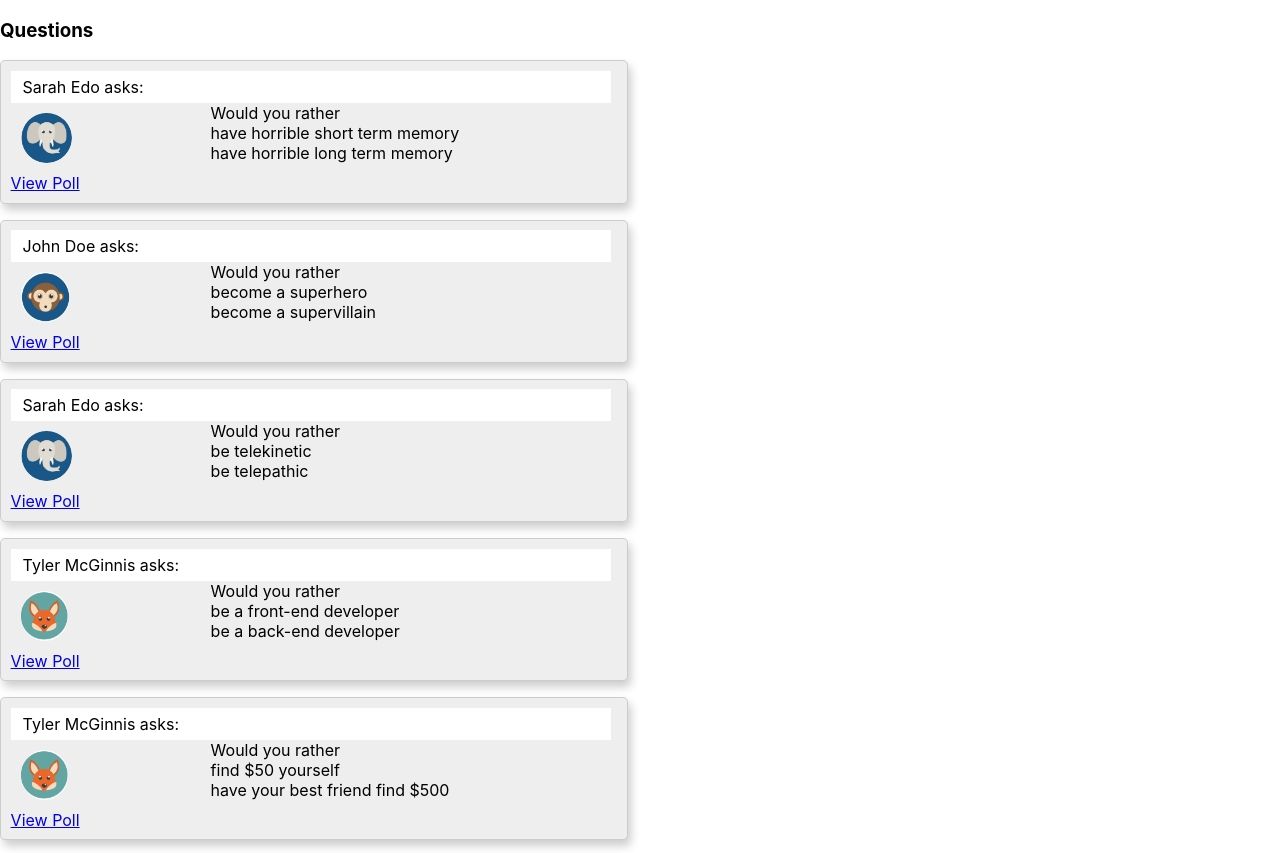
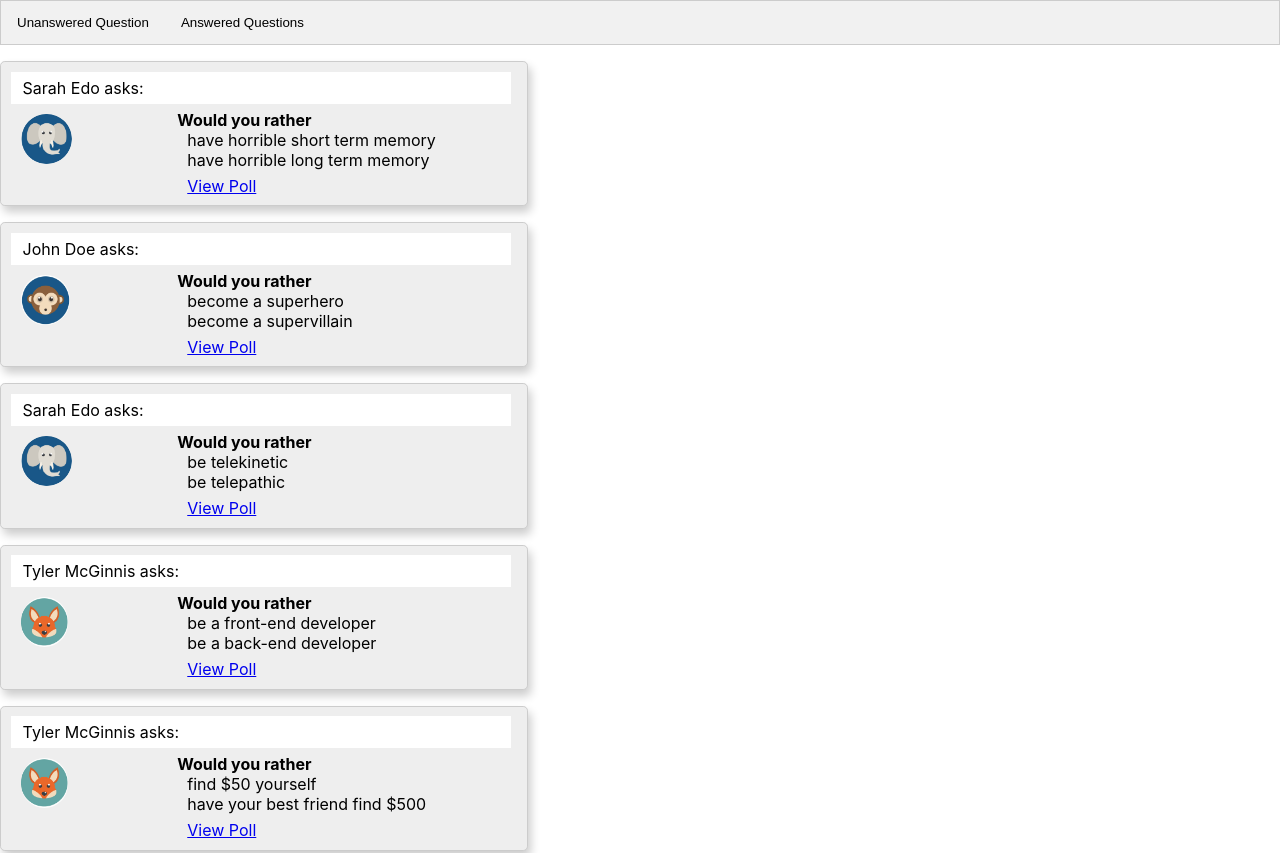
Before and after one commit to shawnmuldrew/udacity-react-project-would-you-rather, a React (Create React App) app: page / in a window 1280 px wide. Shown: the top 853 px of the page. Built offline with nearby package versions, Linux system fonts and the light colour scheme; the HTML template or start-up script is replaced by a standard one.

Commit message:
Add tabs to questions

```diff
--- a/src/components/Dashboard.js
+++ b/src/components/Dashboard.js
@@ -3,18 +3,53 @@ import { connect } from 'react-redux'
 import Question from './Question'
 
 class Dashboard extends Component {
+
+  openTab = (e, questionType) => {
+    // Declare all variables
+    var i, tabcontent, tablinks;
+
+    console.log(questionType)
+    // Get all elements with class="tabcontent" and hide them
+    tabcontent = document.getElementsByClassName("tabcontent");
+    for (i = 0; i < tabcontent.length; i++) {
+      tabcontent[i].style.display = "none";
+    }
+
+    // Get all elements with class="tablinks" and remove the class "active"
+    tablinks = document.getElementsByClassName("tablinks");
+    for (i = 0; i < tablinks.length; i++) {
+      tablinks[i].className = tablinks[i].className.replace(" active", "");
+    }
+
+    // Show the current tab, and add an "active" class to the button that opened the tab
+    document.getElementById(questionType).style.display = "block";
+    e.currentTarget.className += " active";
+  }
+
   render() {
     console.log(this.props)
     return (
       <div>
-        <h3>Questions</h3>
+        <div className="tab">
+          <button className="tablinks" onClick={(e) => this.openTab(e, 'Unanswered')}>Unanswered Question</button>
+          <button className="tablinks" onClick={(e) => this.openTab(e, 'Answered')}>Answered Questions</button>
+        </div>
+        <div id="Unanswered" className="tabcontent">
           {this.props.questionIds.map((id) => (
+            <ul key={id}>
               <Question id={id} />
+            </ul>
           ))}
+        </div>
+        <div id="Answered" className="tabcontent">
+          <p>Nothing Answered</p>
+        </div>
       </div>
     )
   }
 }
+
+
 
 function mapStateToProps({ questions }) {
   return {
--- a/src/components/Question.js
+++ b/src/components/Question.js
@@ -11,7 +11,6 @@ class Question extends Component {
       <div className="question">
         <div className="question-header">
           <p>{name} asks:</p>
-
         </div>
         <img
           src = {avatar}
@@ -19,15 +18,15 @@ class Question extends Component {
           className = 'avatar'
         />
         <div className="question-body">
-          <div className="card-title">Would you rather</div>
+          <div className="question-title">Would you rather</div>
           <div className="question-text">{optionOne.text}</div>
           <div className="question-text">{optionTwo.text}</div>
+          <div className="view-poll-button">
+            <a href="#" className="btn btn-primary">View Poll</a>
+          </div>
         </div>
-        <div className="view-poll-button">
-            <a href="#" className="btn btn-primary">View Poll</a>
-        </div>
+
       </div>
-
     )
   }
 }
--- a/src/index.css
+++ b/src/index.css
@@ -12,6 +12,11 @@ code {
     monospace;
 }
 
+ul {
+  padding-left: 0;
+  list-style-type: none;
+}
+
 .question-list {
   flex-direction: column;
   display: flex;
@@ -21,21 +26,10 @@ code {
   text-align: left;
 }
 
-.question1 {
-  width: 30%;
-  display: flex;
-  flex-direction: row;
-  background: #eee;
-  padding: .6em 1em .6em .6em;
-  margin-bottom: 1em;
-  border-radius: .3em;
-  box-shadow: rgba(0, 0, 0, 0.2) 3px 6px 10px;
-  border: solid 1px #ccc;
-}
 
 .question {
   display: grid;
-  width: 600px;
+  width: 500px;
   grid-template-columns: repeat(3, 1fr);
   background: #eee;
   padding: .6em 1em .6em .6em;
@@ -63,6 +57,11 @@ code {
   grid-row-end: 6;
 }
 
+.question-title {
+  font-weight: bold;
+  margin: 6px 6px 0px 0px
+}
+
 .question-body {
   grid-column-start: 2;
   grid-column-end: 4;
@@ -70,9 +69,37 @@ code {
   grid-row-end: 6;
 }
 
+.question-text {
+  margin: 0px 0px 0px 10px
+}
+
 .view-poll-button {
-  grid-column-start: 1;
-  grid-column-end: 4;
-  grid-row-start: 7;
-  grid-row-end: 8;
+  margin: 6px 6px 0px 10px
 }
+
+.tab {
+  overflow: hidden;
+  border: 1px solid #ccc;
+  background-color: #f1f1f1;
+}
+
+/* Style the buttons that are used to open the tab content */
+.tab button {
+  background-color: inherit;
+  float: left;
+  border: none;
+  outline: none;
+  cursor: pointer;
+  padding: 14px 16px;
+  transition: 0.3s;
+}
+
+/* Change background color of buttons on hover */
+.tab button:hover {
+  background-color: #ddd;
+}
+
+/* Create an active/current tablink class */
+.tab button.active {
+  background-color: #ccc;
+}
```
